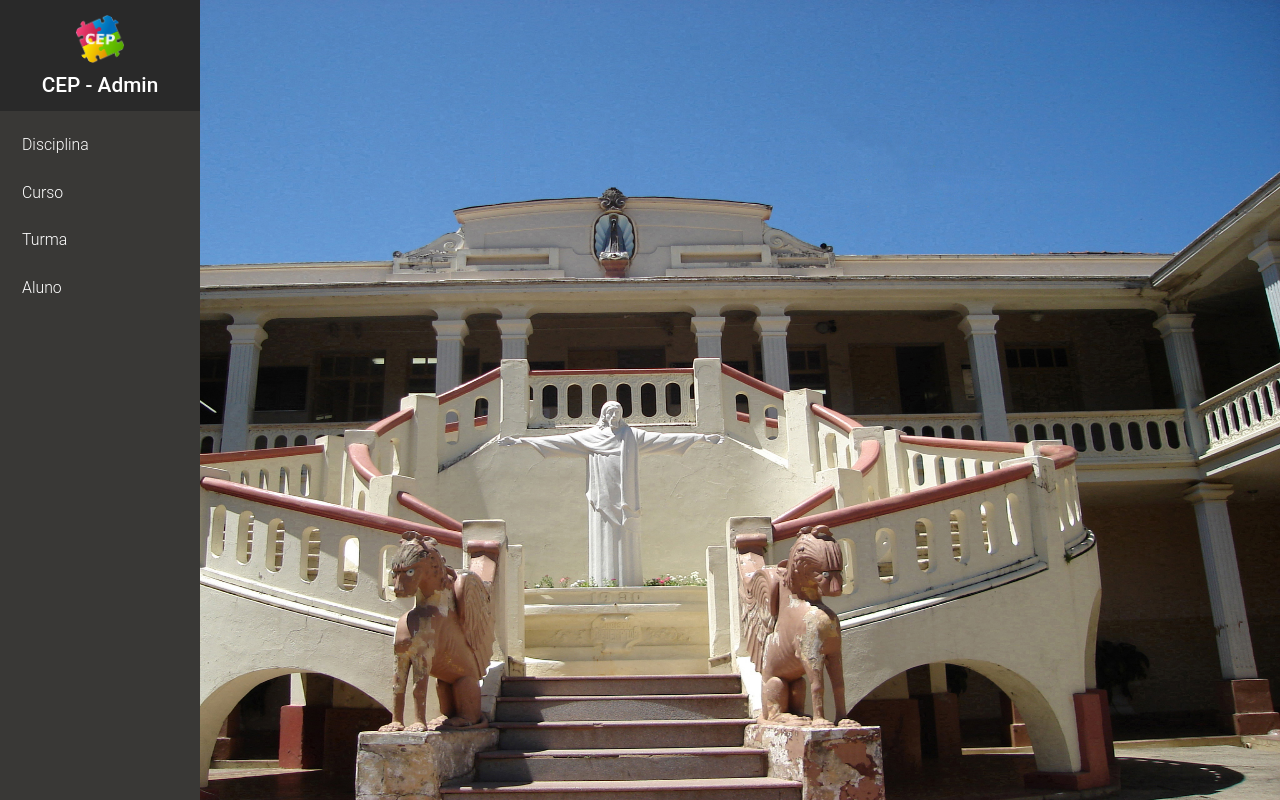
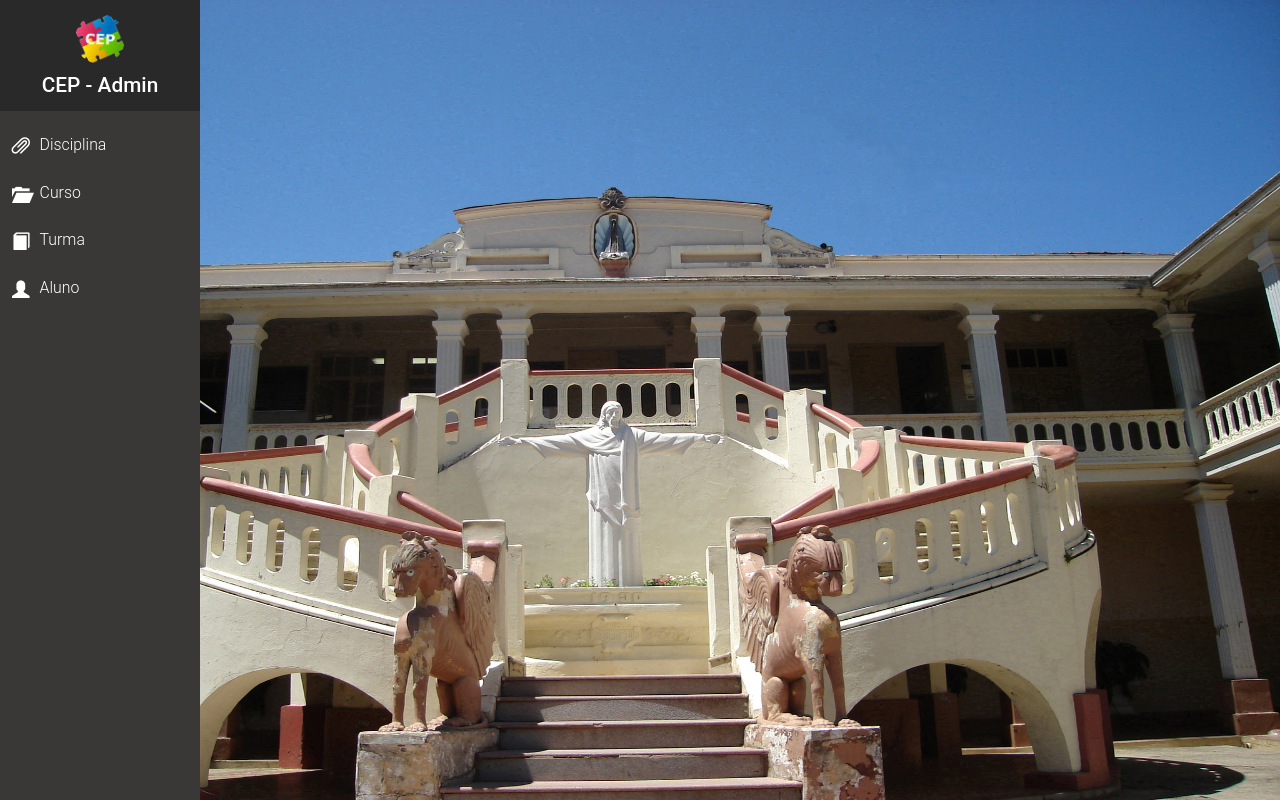
Before and after one commit to Advansoftware/boletimCep, a CodeIgniter app: the page made by application/views/templates/header_admin.php in a window 1280 px wide. Run offline with CodeIgniter, Linux system fonts and the light colour scheme; data that the repository does not hold is empty.

Commit message:
inclusao de icones no dashboard e melhoramento na disciplina

```diff
--- a/application/views/templates/header_admin.php
+++ b/application/views/templates/header_admin.php
@@ -25,14 +25,14 @@
 	<div class="main-menu">
 		<ul id="side-main-menu" class="side-menu list-unstyled">
 			<li>
-				<a href="<?php echo $url; ?>index.php/disciplina/index" > <i class="icon-home"></i><span>Disciplina</span></a>
-				<a href="<?php echo $url; ?>index.php/admin/dashboard" > <i class="icon-home"></i><span>Curso</span></a>
+				<a href="<?php echo $url; ?>index.php/disciplina/index" > <i class="icon-home glyphicon glyphicon-paperclip"></i><span>Disciplina</span></a>
+				<a href="<?php echo $url; ?>index.php/admin/dashboard" > <i class="icon-home glyphicon glyphicon-folder-open"></i><span>Curso</span></a>
 			</li>
 			<li>
-				<a href="<?php echo $url; ?>index.php/admin/estatistica" ><i class="icon-form"></i><span>Turma</span></a>
+				<a href="<?php echo $url; ?>index.php/admin/estatistica" ><i class="icon-form glyphicon glyphicon-book"></i><span>Turma</span></a>
 			</li>
 			<li>
-				<a href="<?php echo $url; ?>index.php/admin/estatistica" ><i class="icon-form"></i><span>Aluno</span></a>
+				<a href="<?php echo $url; ?>index.php/admin/estatistica" ><i class="icon-form glyphicon glyphicon-user"></i><span>Aluno</span></a>
 			</li>
 
 		</ul>
```
